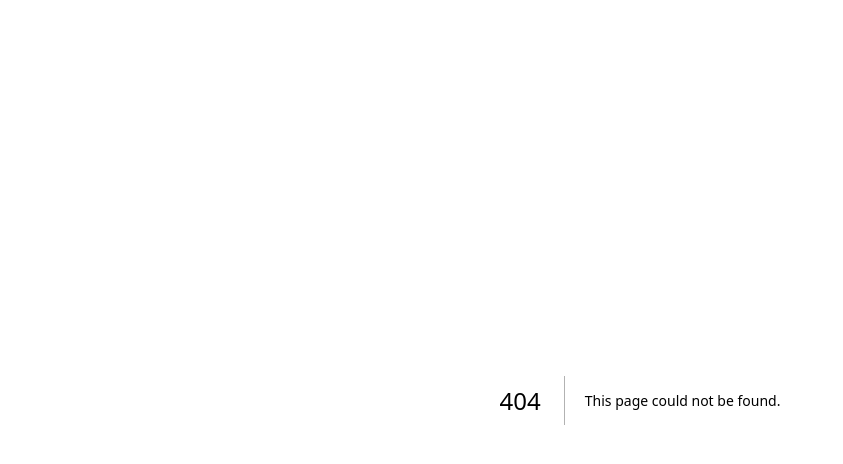
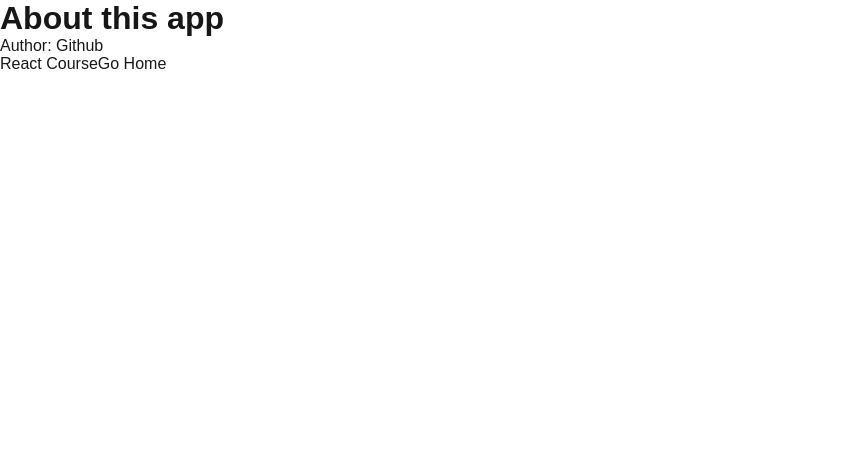
Before and after one commit to Suprelf/suprelf-REACT2026Q2, a Next.js app: page /1/about in a window 1280 px wide. Before the commit this address had no page. Shown: the top 464 px of the page, without its empty margins (0-843 px from the left). Built offline with nearby package versions, Linux system fonts and the light colour scheme.

Commit message:
feat: add about, not found and error pages

```diff
--- /dev/null
+++ b/src/app/[locale]/about/page.tsx
@@ -0,0 +1,30 @@
+import { Link } from "@/i18n/navigation";
+
+export default function AboutPage() {
+  return (
+    <div className="page">
+      <h1>About this app</h1>
+
+      <p>
+        Author:{" "}
+        <a
+          href="https://github.com/Suprelf"
+          target="_blank"
+          rel="noopener noreferrer"
+        >
+          Github
+        </a>
+      </p>
+
+      <a
+        href="https://app.rs.school/course/student/dashboard?course=react-2026-q2"
+        target="_blank"
+        rel="noopener noreferrer"
+      >
+        React Course
+      </a>
+
+      <Link href="/">Go Home</Link>
+    </div>
+  );
+}
```
Also changed, not shown: src/app/[locale]/not-found.tsx (added, +12 -0 lines), src/app/error.tsx (added, +16 -0 lines).
